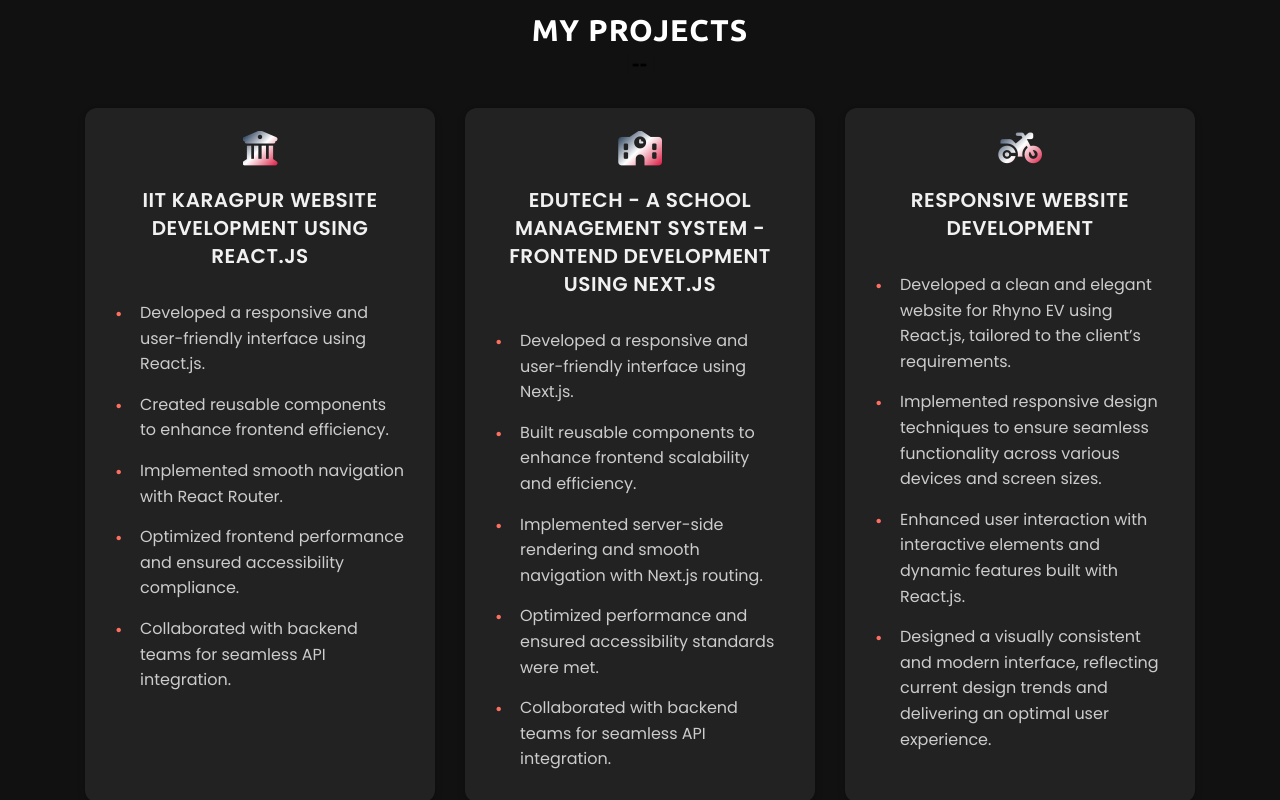
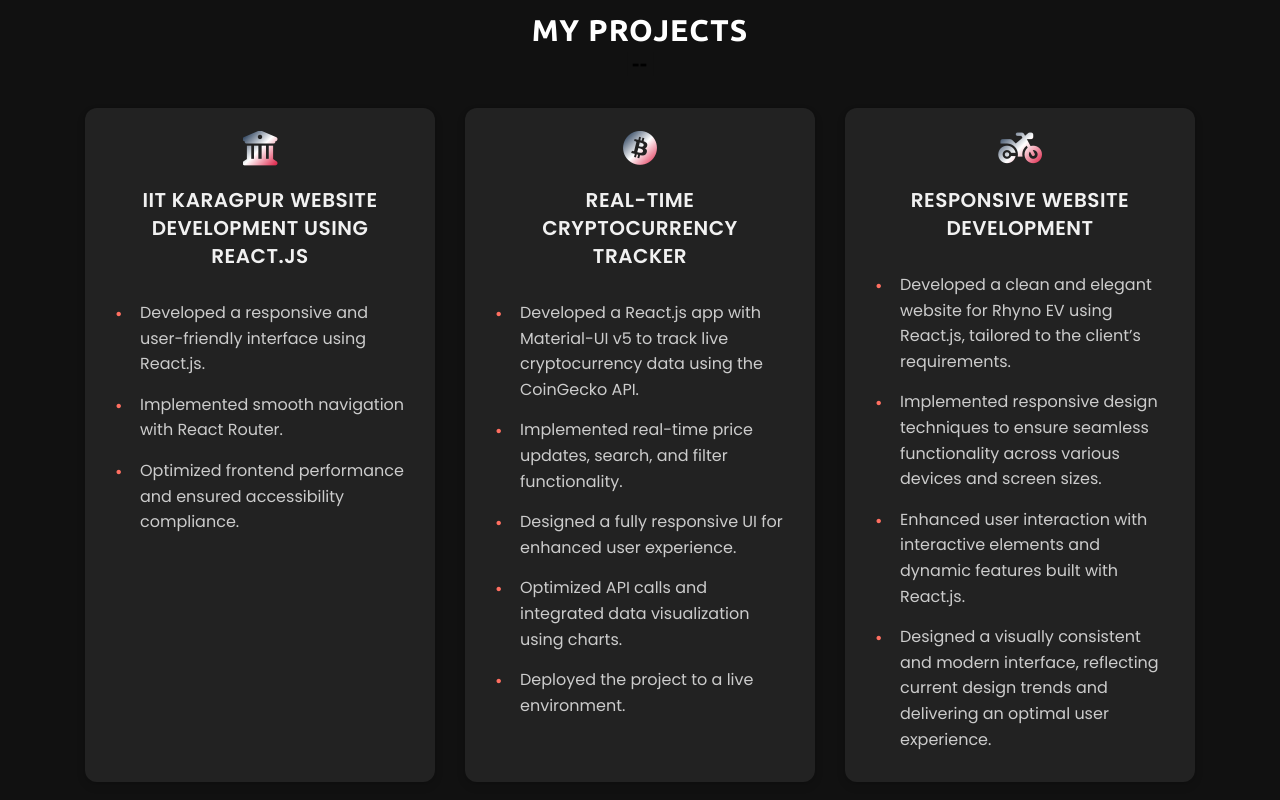
Before and after one commit to niveditak77/My_Portfolio, a plain HTML site: page index.html in a window 1280 px wide. Shown: the part 1660-2460 px from the top of the page. Drawn offline with nearby package versions, Linux system fonts and the light colour scheme.

Commit message:
index.html

```diff
--- a/index.html
+++ b/index.html
@@ -188,23 +188,21 @@
                 </div>
                 <ul>
                     <li>Developed a responsive and user-friendly interface using React.js.</li>
-                    <li>Created reusable components to enhance frontend efficiency.</li>
                     <li>Implemented smooth navigation with React Router.</li>
                     <li>Optimized frontend performance and ensured accessibility compliance.</li>
-                    <li>Collaborated with backend teams for seamless API integration.</li>
                 </ul>
             </div>
             <div class="project">
                 <div class="icon-title">
-                    <i class="fas fa-school"></i>
-                    <h3>EduTech - A School Management System - Frontend Development using Next.js</h3>
+                    <i class="fab fa-bitcoin"></i>
+                    <h3> Real-Time Cryptocurrency Tracker</h3>
                 </div>
                 <ul>
-                    <li>Developed a responsive and user-friendly interface using Next.js.</li>
-                    <li>Built reusable components to enhance frontend scalability and efficiency.</li>
-                    <li>Implemented server-side rendering and smooth navigation with Next.js routing.</li>
-                    <li>Optimized performance and ensured accessibility standards were met.</li>
-                    <li>Collaborated with backend teams for seamless API integration.</li>
+                    <li>Developed a React.js app with Material-UI v5 to track live cryptocurrency data using the CoinGecko API.</li>
+                    <li>Implemented real-time price updates, search, and filter functionality.</li>
+                    <li>Designed a fully responsive UI for enhanced user experience.</li>
+                    <li>Optimized API calls and integrated data visualization using charts.</li>
+                    <li>Deployed the project to a live environment.</li>
                 </ul>
             </div>
             <div class="project">
```
